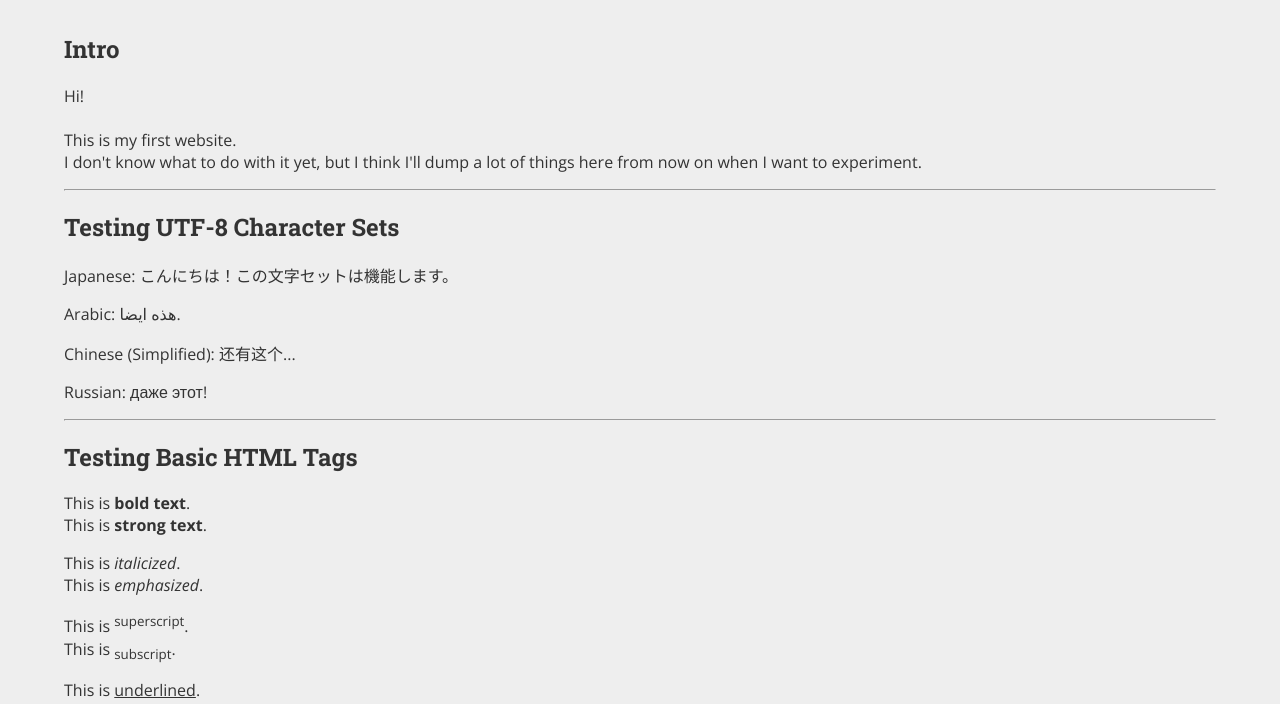
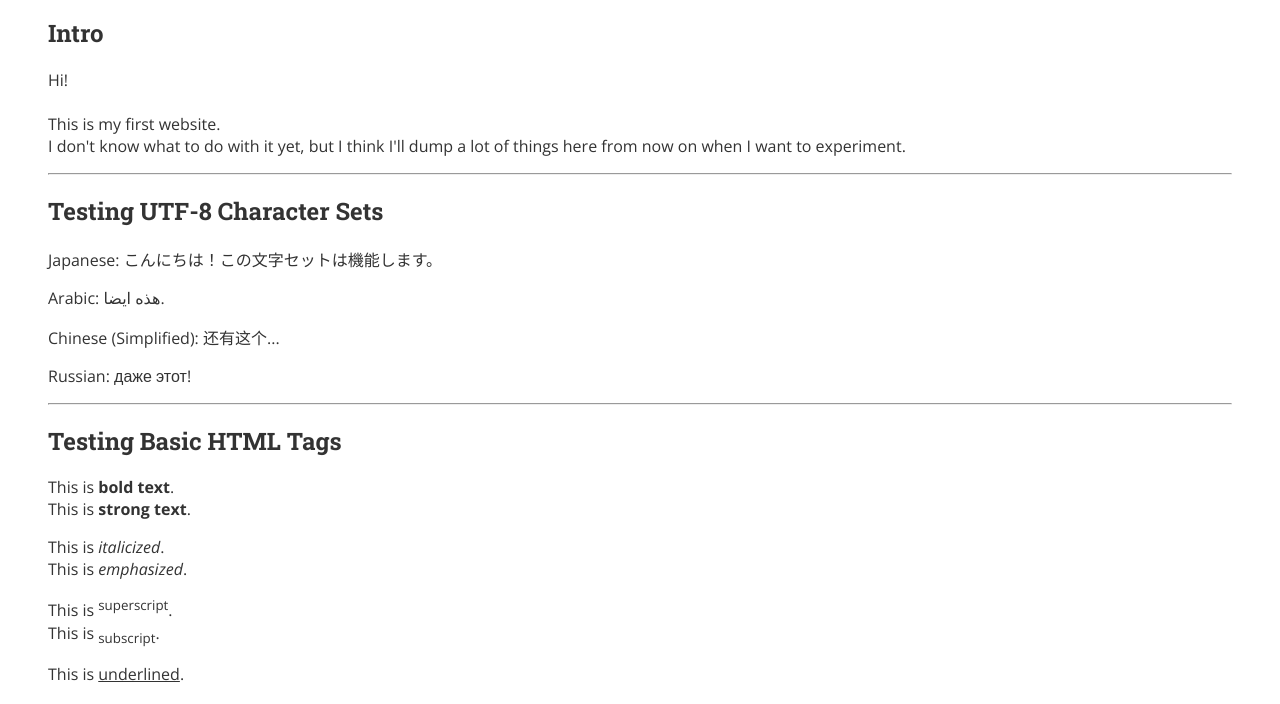
Before and after one commit to Gadiguibou/gab-s-very-cool-website, a plain HTML site: page index.html in a window 1280 px wide. Shown: the part 688-1392 px from the top of the page. Drawn offline with nearby package versions, Linux system fonts and the light colour scheme.

Commit message:
Style main

```diff
--- a/style.css
+++ b/style.css
@@ -71,8 +71,9 @@ header {
 }
 
 main {
-    margin: 4rem;
-    text-align: justify;
+    min-width: min-content;
+    padding: 3rem;
+    background-color: #fff;
 }
 
 footer {
```
